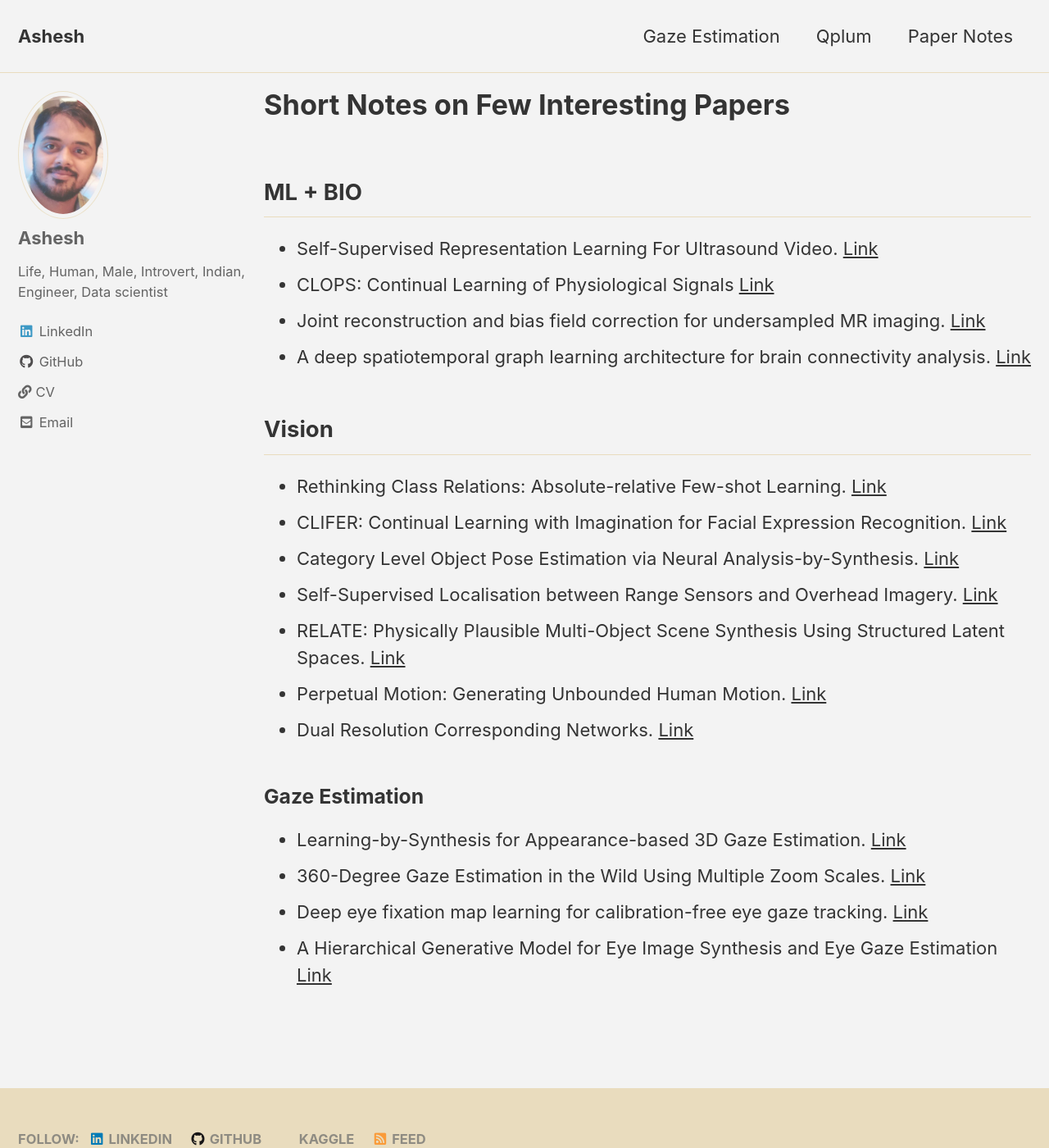
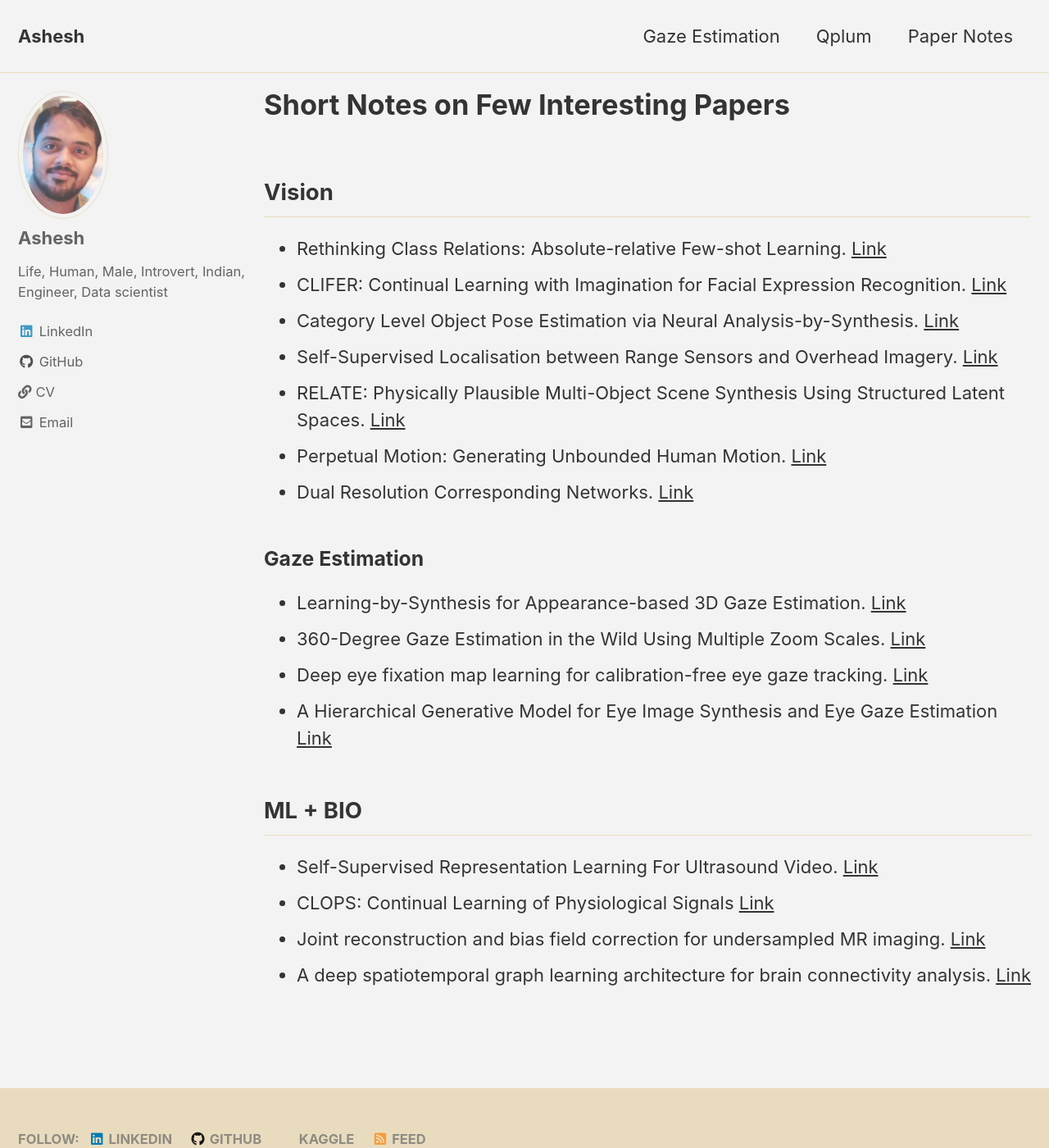
Before and after one commit to ashesh-0/ashesh.github.io, a Jekyll site: the page built from papers.md, in a window 1280 px wide and 1400 px high. Shown: the whole window at 82% size. Built offline with Jekyll 4.4.1, drawn with Linux system fonts in a browser that asks for light colours; cached includes are drawn as plain includes; part of the change alters nothing that is shown.

Commit message:
restructuring

```diff
--- a/papers.md
+++ b/papers.md
@@ -5,13 +5,6 @@ permalink: /papers/
 author_profile: true
 classes: wide
 ---
-
-## ML + BIO
-* Self-Supervised Representation Learning For Ultrasound Video. [Link](/UNSUPERVISED_US_VIDEO/)
-* CLOPS: Continual Learning of Physiological Signals [Link](/CLOPS/)
-* Joint reconstruction and bias field correction for undersampled MR imaging. [Link](/2007.13123/)
-* A deep spatiotemporal graph learning architecture for brain connectivity analysis. [Link](/9175360/)
-
 
 ## Vision
 * Rethinking Class Relations: Absolute-relative Few-shot Learning. [Link](/ARL/)
@@ -27,3 +20,9 @@ classes: wide
 * 360-Degree Gaze Estimation in the Wild Using Multiple Zoom Scales. [Link](/gaze/)
 * Deep eye fixation map learning for calibration-free eye gaze tracking. [Link](/defm_2016/)
 * A Hierarchical Generative Model for Eye Image Synthesis and Eye Gaze Estimation [Link](/HGSM/)
+
+## ML + BIO
+* Self-Supervised Representation Learning For Ultrasound Video. [Link](/UNSUPERVISED_US_VIDEO/)
+* CLOPS: Continual Learning of Physiological Signals [Link](/CLOPS/)
+* Joint reconstruction and bias field correction for undersampled MR imaging. [Link](/2007.13123/)
+* A deep spatiotemporal graph learning architecture for brain connectivity analysis. [Link](/9175360/)
```
